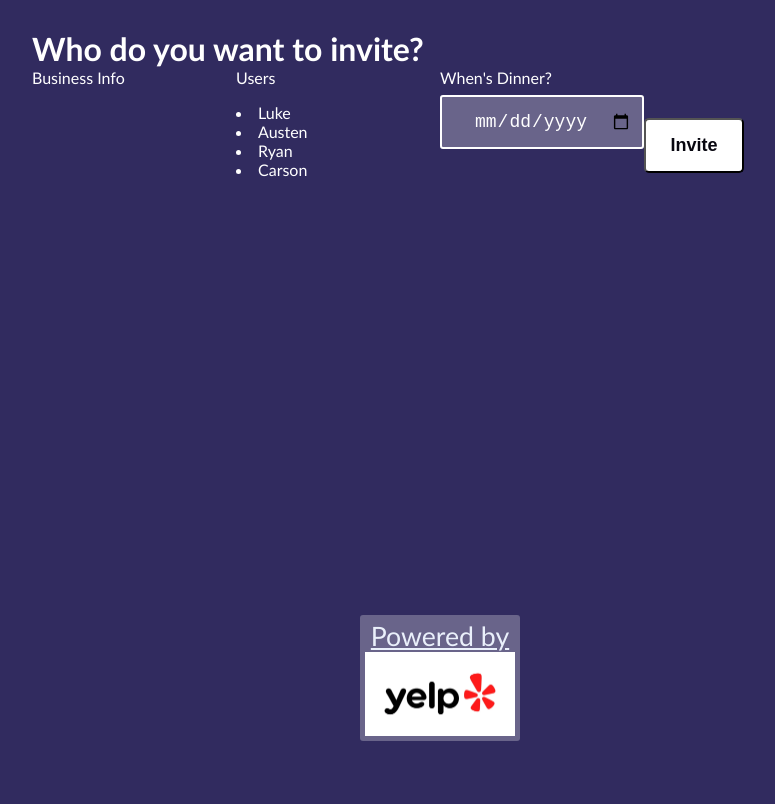
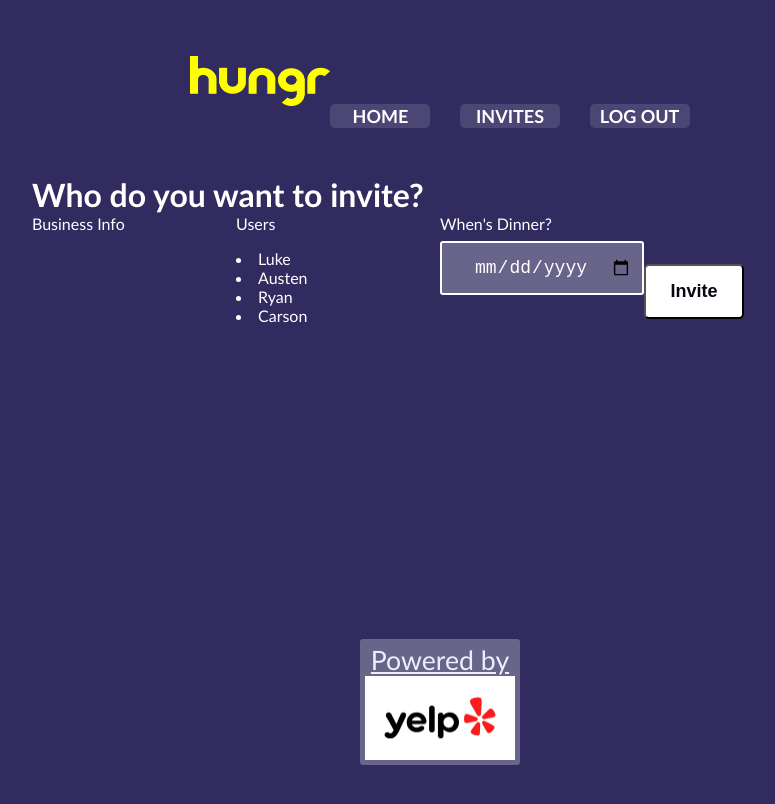
Before and after one commit to LHebner/Hungr_App, a Vue app in the folder vue/: page /invites in a window 1280 px wide. Shown: the top 804 px of the page, without its empty margins (200-975 px from the left). Built offline with nearby package versions, Linux system fonts and the light colour scheme; no server answers; sample sign-in values are in the browser's storage.

Commit message:
added navigation bar

```diff
--- a/vue/src/views/Invites.vue
+++ b/vue/src/views/Invites.vue
@@ -1,5 +1,6 @@
 <template>
   <div id="app">
+    <navigation />
     <invite-options />
     <!-- <img id="gif" v-if="isLoading" src="../assets/loadingImg.gif"/> -->
     <div id="header">
@@ -18,6 +19,7 @@
 <script>
 import yelpService from '../services/YelpService.js'
 import InviteOptions from '../components/InviteOptions.vue'
+import navigation from '../components/Navigation.vue'
 
 export default {
   data() {
@@ -25,7 +27,8 @@ export default {
       isLoading: true
     }
   },
-  components: {InviteOptions},
+  components: {InviteOptions,
+  navigation},
   computed: {},
   created() {
     this.isLoading = true;
```
